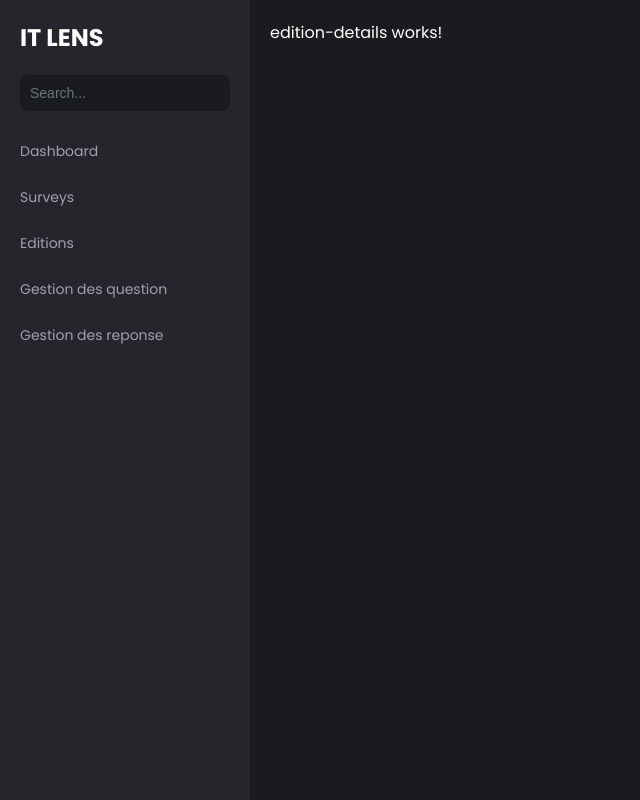
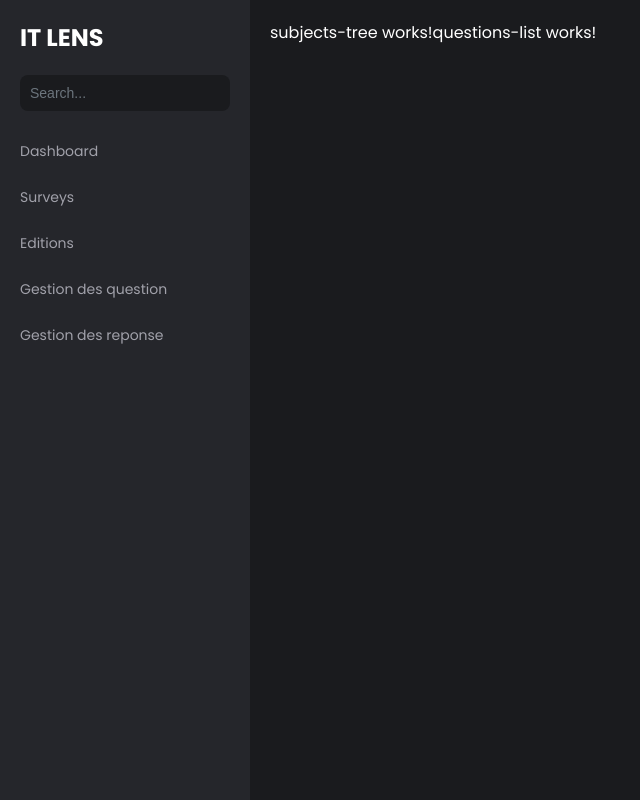
Before and after one commit to oussama-znagui/Survey-IT-FrontEnd, an Angular app: page /edition in a window 1280 px wide. Shown: the whole page, without its empty margins (0-640 px from the left). Built offline with nearby package versions, Linux system fonts and the light colour scheme.

Commit message:
Creation des models de l'application

```diff
--- a/src/app/features/dashboard/components/edition-details/edition-details.component.css
+++ b/src/app/features/dashboard/components/edition-details/edition-details.component.css
@@ -0,0 +1,3 @@
+:host{
+    display: flex;
+}
--- a/src/app/features/dashboard/components/edition-details/edition-details.component.html
+++ b/src/app/features/dashboard/components/edition-details/edition-details.component.html
@@ -1 +1,2 @@
-<p>edition-details works!</p>
+<app-subjects-tree />
+<app-questions-list />
--- a/src/app/features/dashboard/components/edition-details/edition-details.component.ts
+++ b/src/app/features/dashboard/components/edition-details/edition-details.component.ts
@@ -1,8 +1,10 @@
 import { Component } from '@angular/core';
+import { SubjectsTreeComponent } from '../subjects-tree/subjects-tree.component';
+import { QuestionsListComponent } from '../questions-list/questions-list.component';
 
 @Component({
   selector: 'app-edition-details',
-  imports: [],
+  imports: [SubjectsTreeComponent,QuestionsListComponent],
   templateUrl: './edition-details.component.html',
   styleUrl: './edition-details.component.css'
 })
--- /dev/null
+++ b/src/app/features/dashboard/components/questions-list/questions-list.component.html
@@ -0,0 +1 @@
+<p>questions-list works!</p>
--- /dev/null
+++ b/src/app/features/dashboard/components/subjects-tree/subjects-tree.component.html
@@ -0,0 +1 @@
+<p>subjects-tree works!</p>
--- /dev/null
+++ b/src/app/features/dashboard/models/owner.ts
@@ -0,0 +1,4 @@
+export interface Owner {
+    id: number;
+    name: string;
+}
```
Also changed, not shown: src/app/features/dashboard/components/questions-list/questions-list.component.ts (added, +11 -0 lines), src/app/features/dashboard/components/subjects-tree/subjects-tree.component.ts (added, +11 -0 lines), src/app/features/dashboard/models/edition.ts (added, +8 -0 lines), src/app/features/dashboard/models/survey.ts (added, +10 -0 lines), src/app/features/dashboard/components/questions-list/questions-list.component.css (added), src/app/features/dashboard/components/subjects-tree/subjects-tree.component.css (added).
